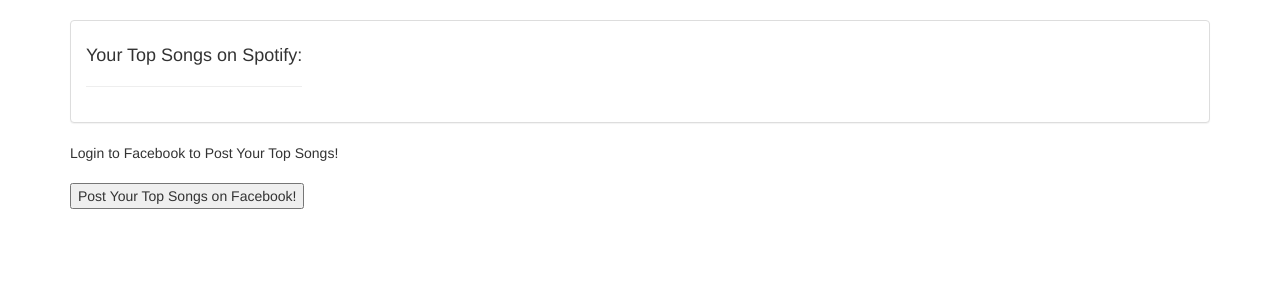
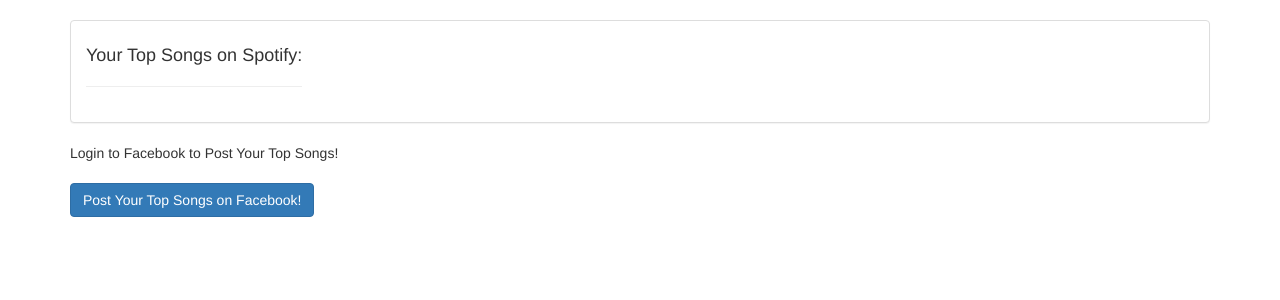
Before and after one commit to swoollums/spotibook, a Flask app: template templates/index.html in a window 1280 px wide. Shown: the part 52-352 px from the top of the page. Run offline with Flask 2, Linux system fonts and the light colour scheme; the template is opened without the code that fills it, so the values that code supplies are empty; some libraries are stand-ins or nearby versions.

Commit message:
minor fixes

```diff
--- a/templates/index.html
+++ b/templates/index.html
@@ -4,7 +4,6 @@
         <title>Shopibook</title>
         <meta charset="UTF-8">
         <link rel=stylesheet href=https://maxcdn.bootstrapcdn.com/bootstrap/3.3.7/css/bootstrap.min.css>
-        <link rel=stylesheet href=css/spotibook.css>
     </head>
     <body>
         <script>
@@ -112,7 +111,7 @@
             </div>
             <br>
             <div id=postbtn>
-            <button onclick=post()>Post Your Top Songs on Facebook!</button>
+            <button onclick=post() class="btn btn-primary">Post Your Top Songs on Facebook!</button>
             </div>
         </div>
     </body>
```
